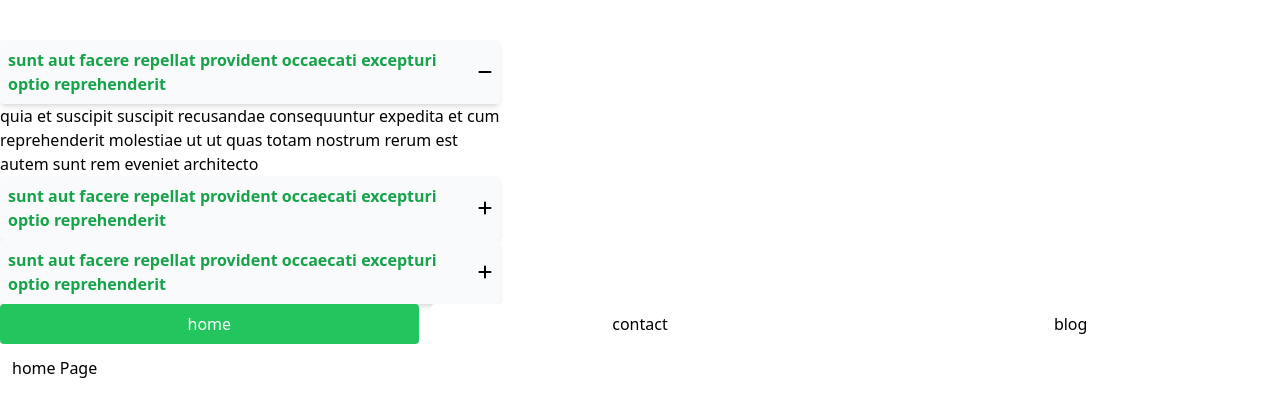
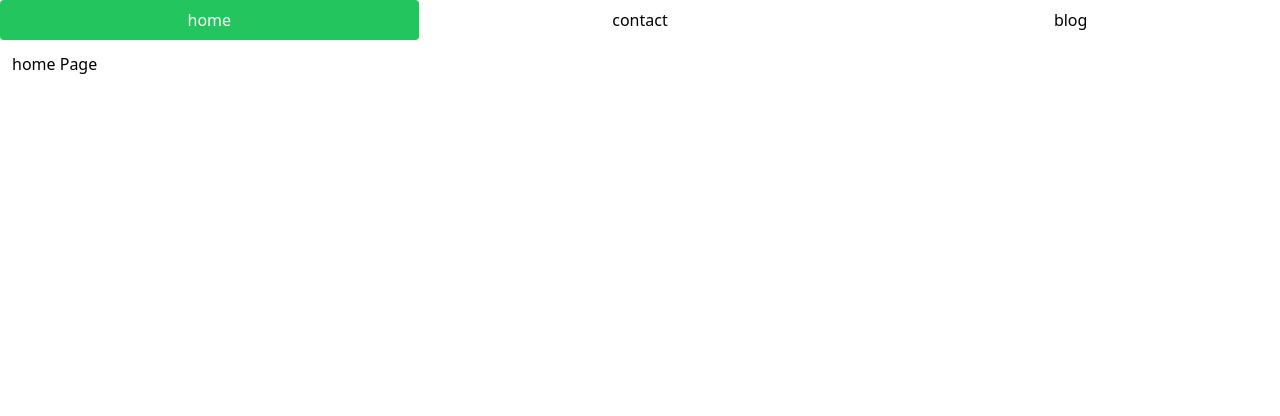
Before and after one commit to Mark-Alexis-Posadas/react-typescript-projects, a React (Vite) app: page / in a window 1280 px wide. Shown: the top 416 px of the page. Built offline with nearby package versions, Linux system fonts and the light colour scheme.

Commit message:
refactor folder structures

```diff
--- a/src/App.tsx
+++ b/src/App.tsx
@@ -1,12 +1,11 @@
-import Accordion from "./Accordion/Accordion";
-import Tab from "./Tab/Tab";
+import React from "react";
+import Tab from "./pages/Tab";
 
-const App = () => {
+const App: React.FC = () => {
   return (
-    <>
-      <Accordion />
+    <div>
       <Tab />
-    </>
+    </div>
   );
 };
 
--- a/src/Accordion/Accordion.tsx
+++ b/src/pages/Accordion/index.tsx
@@ -1,7 +1,6 @@
 import React, { useState } from "react";
-
 import { accordionData } from "./data";
-import AccordionItem from "./AccordionItem";
+import AccordionItem from "../../components/AccordionItem";
 
 const Accordion: React.FC = () => {
   const [activeAccordion, setActiveAccordion] = useState<number | null>(
--- a/src/Tab/Tab.tsx
+++ b/src/pages/Tab/index.tsx
@@ -1,7 +1,7 @@
 import React, { useState } from "react";
-import TabItem from "./TabItem";
+import TabItem from "../../components/TabItem";
 import { tabText, tabContent } from "./data";
-import TabContent from "./TabContent";
+import TabContent from "../../components/TabContent";
 const Tab: React.FC = () => {
   const [activeTab, setActiveTab] = useState<number>(0);
 
```
Also changed, not shown: src/components/AccordionItem/index.tsx (renamed from src/Accordion/AccordionItem.tsx), src/components/TabContent/index.tsx (renamed from src/Tab/TabContent.tsx), src/components/TabItem/index.tsx (renamed from src/Tab/TabItem.tsx), src/pages/Accordion/data.ts (renamed from src/Accordion/data.ts), src/pages/Tab/data.ts (renamed from src/Tab/data.ts).
